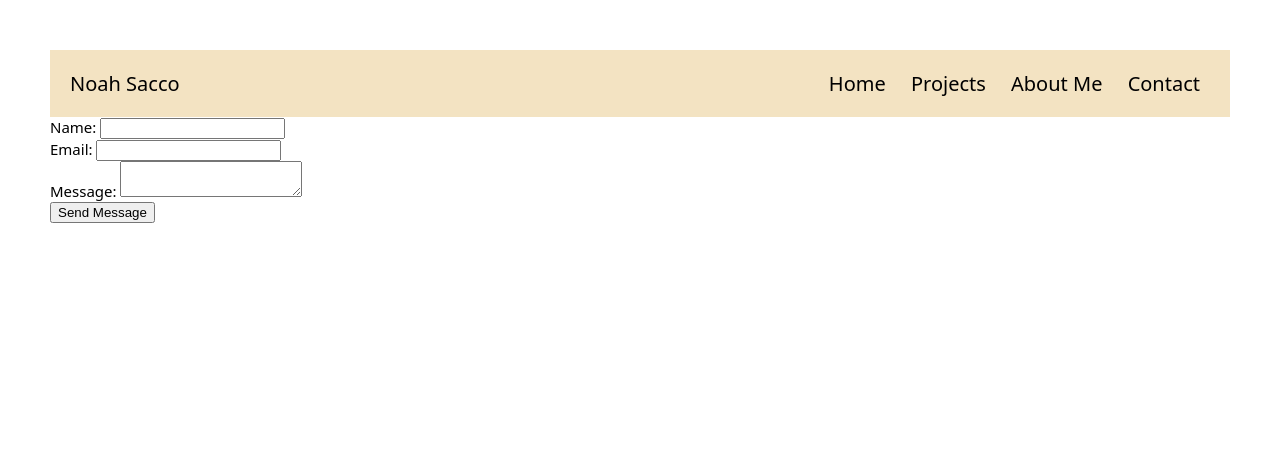
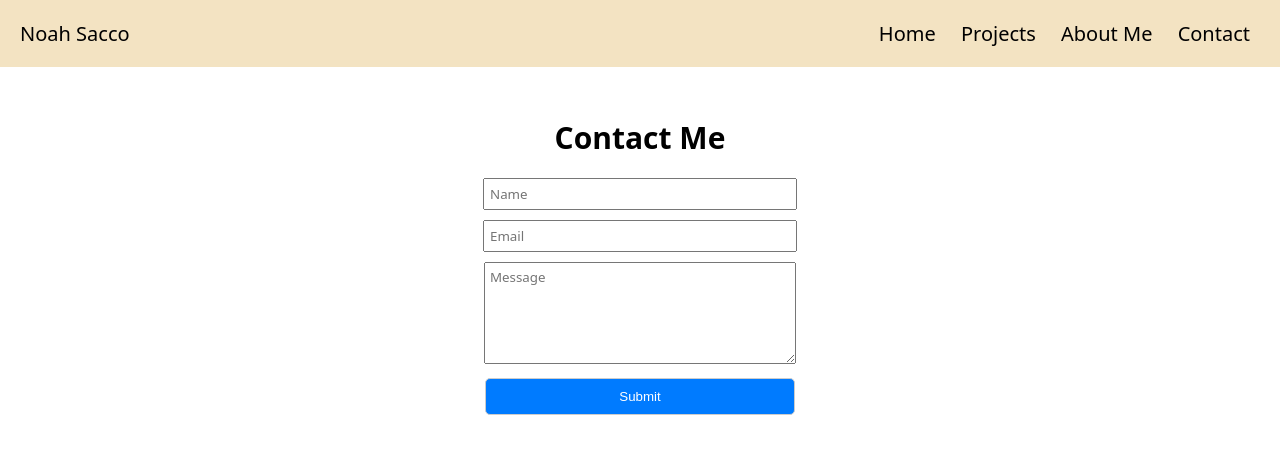
Before and after one commit to njsacco/njsacco.github.io, a PHP site: page /contact.html in a window 1280 px wide. Shown: the top 464 px of the page. Run offline with PHP 8.4, Linux system fonts and the light colour scheme.

Commit message:
Updated contact Me with cool fun workaround ;)

```diff
--- a/contact.css
+++ b/contact.css
@@ -26,69 +26,50 @@ header {
   margin: 10px;
   text-decoration: none;
   color: rgb(0, 0, 0);
+
 }
-
+h1{
+  margin-top: 0%;
+}
 body{
   margin: 0px;
+
 }
 main {
   padding: 50px;
   margin: 0px;
   font-size: 15px;
+  background-color: #ffffff;
 }
 
-  .container {
-    max-width: 800px;
-    margin: auto;
+form{
+  text-align: center;
 }
 
-  form {
-    display: flex;
-    flex-direction: column;
-    align-items: center;
-    background-color: #f2f2f2;
-    padding: 500px;
-    border-radius: 10px;
-    box-shadow: 0px 0px 10px rgba(0, 0, 0, 0.2);
+input:not([type="submit"]),
+textarea {
+  width: 300px;
+  margin-bottom: 10px;
+  font-family: inherit;
+  padding: 5px;
+  outline: none;
 }
 
-  .form-group {
-    display: flex;
-    flex-direction: column;
-    margin-bottom: 20px;
-    width: 100%;
+
+
+/* Style the submit button */
+input[type="submit"] {
+  background-color: #007bff;
+  color: #fff;
+  cursor: pointer;
+  width: 310px;
+  border: 1px solid #ccc;
+  border-radius: 5px;
+  padding: 10px;
+  transition-duration: .3s;
+
 }
 
-  label {
-    font-weight: bold;
-    margin-bottom: 5px;
+input[type="submit"]:hover {
+  background-color: #0069d9;
 }
-
-  input,
-  textarea {
-    padding: 10px;
-    border-radius: 5px;
-    border: none;
-    background-color: #fff;
-    box-shadow: 0px 0px 5px rgba(0, 0, 0, 0.1);
-    width: 100%;
-  }
-
-  textarea {
-    height: 200px;
-  }
-
-  button[type="submit"] {
-    padding: 10px 20px;
-    border-radius: 5px;
-    border: none;
-    background-color: #007bff;
-    color: #fff;
-    font-size: 16px;
-    cursor: pointer;
-    transition: all 0.3s ease;
-  }
-
-  button[type="submit"]:hover {
-    background-color: #0062cc;
-  }
--- a/contact.html
+++ b/contact.html
@@ -2,32 +2,26 @@
 <html>
 
 <head>
-    <title>My Student Portfolio</title>
-    <script src="html-templates-loader.js" defer></script>
-    <link rel="stylesheet" href="index.css">
+  <title>My Student Portfolio</title>
+  <script src="html-templates-loader.js" defer></script>
+  <link rel="stylesheet" href="contact.css">
 </head>
 
 <body>
+  <script type="text/javascript">var submitted=false</script>
+  <iframe name="hiddenConfirm" id="hiddenConfirm" style="display: none;" onload="if(submitted){window.location='submission.html';}"></iframe>
+  <div x-include-html="header.html"></div>
   <main>
-    <div x-include-html="header.html"></div>
-    <div class="container">
-      <form action="process-form.php" method="POST">
-        <div class="form-group">
-          <label for="name">Name:</label>
-          <input type="text" id="name" name="name" required>
-        </div>
-        <div class="form-group">
-          <label for="email">Email:</label>
-          <input type="email" id="email" name="email" required>
-        </div>
-        <div class="form-group">
-          <label for="message">Message:</label>
-          <textarea id="message" name="message" required></textarea>
-        </div>
-        <button type="submit">Send Message</button>
-      </form>
-    </div>
+    <form method="POST" action="https://docs.google.com/forms/u/0/d/e/1FAIpQLSdwrwTnPT2-gp8AfPwEN0HdamdSbcIJGdzBWJY1ishCjklThw/formResponse"
+    target="hiddenConfirm" onsubmit="submitted=true">
+      <h1>Contact Me</h1>
+      <input name="entry.2005620554" placeholder="Name"><br>
+      <input name="entry.1045781291" placeholder="Email"><br>
+      <textarea rows =5 name="entry.839337160" placeholder="Message"></textarea><br>
+      <input type="submit" value="Submit">
+    </form>
   </main>
+
 </body>
 
 </html>
```
Also changed, not shown: submission.css (added, +43 -0 lines), submission.html (added, +48 -0 lines), images/CatJam.gif (added), images/CatSpin.jfif (added). Lines whose indentation alone changed are shown as unchanged.
